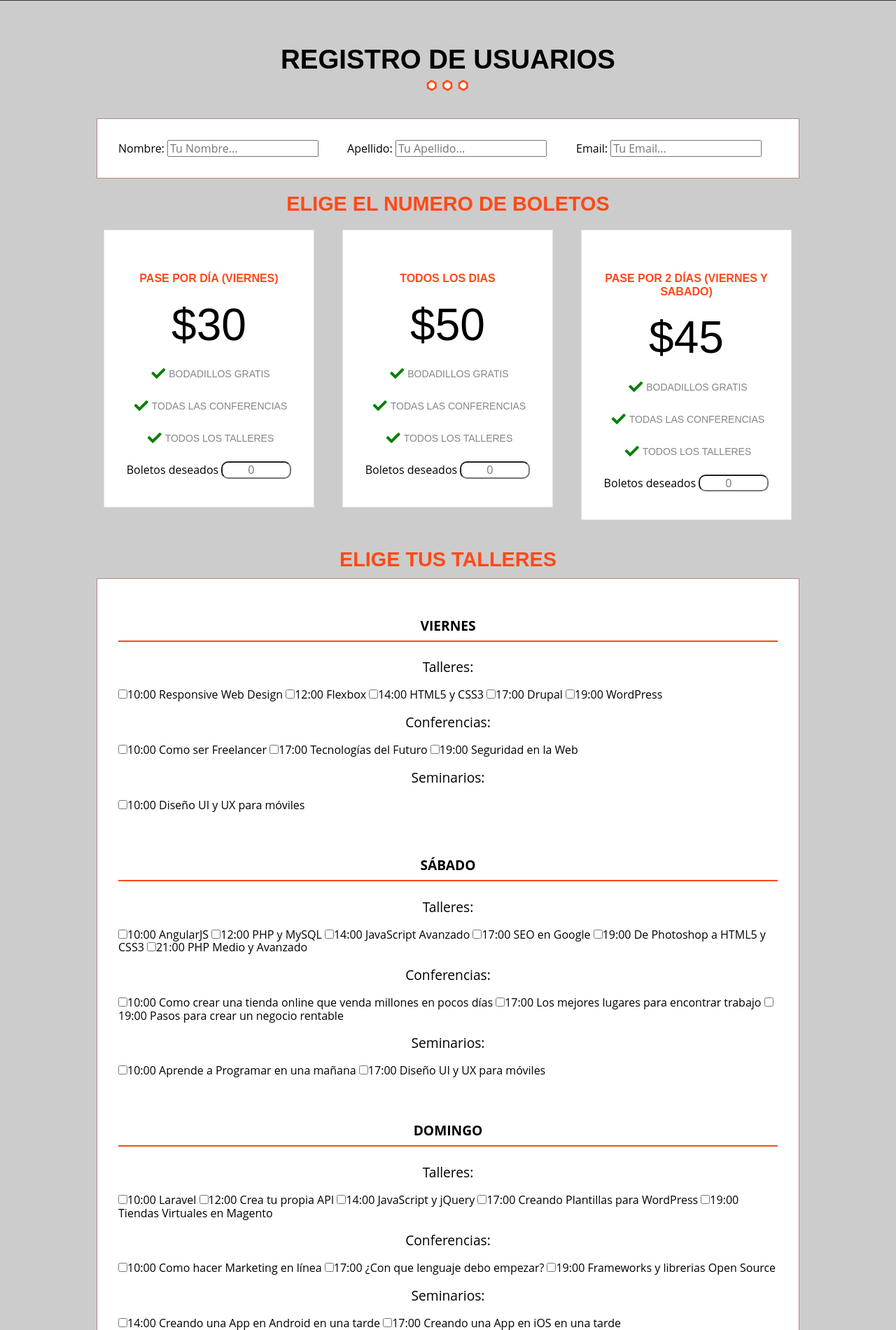
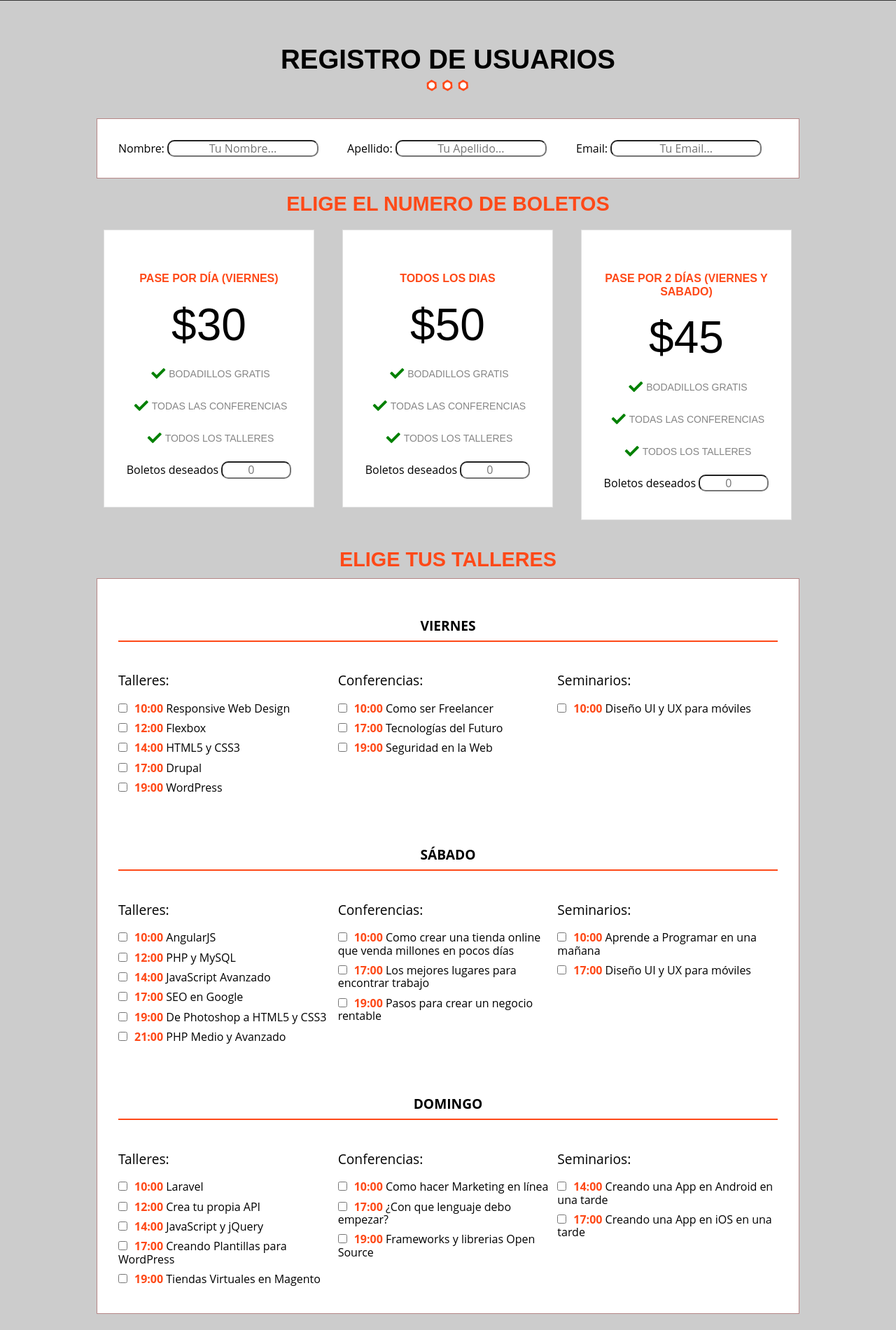
Before and after one commit to SimsonCult/sitiodeconferencia, a PHP site: page /registro.html in a window 1280 px wide. Shown: the part 875-2775 px from the top of the page at 70% size. Run offline with PHP 8.4, Linux system fonts and the light colour scheme; some libraries are stand-ins or nearby versions.

Commit message:
Update main.css

```diff
--- a/css/main.css
+++ b/css/main.css
@@ -973,6 +973,11 @@ fomr.registro label {
     font-weight: bold;
 }
 
+div#datosUsuarios input {
+    border-radius: 10px;
+    text-align: center;
+}
+
 h4 {
     text-align: center;
     text-transform: uppercase;
@@ -1007,8 +1012,34 @@ div.paquetes div.tabla-pecio input {
     margin: 10 px auto;
 }
 
-div.contenido-dia {
+.contenido-dia {
     padding: 20px;
+}
+
+@media only screen and (min-width: 768px) {
+    .contenido-dia>div {
+        float: left;
+        width: 33.3%;
+    }
+}
+
+.contenido-dia>div p {
+    text-align: left;
+}
+
+.contenido-dia>div label {
+    display: block;
+    margin-bottom: 10px;
+}
+
+.contenido-dia>div input {
+    margin-right: 10px;
+    padding: 10px;
+}
+
+.contenido-dia>div label time {
+    color: #fe4918;
+    font-weight: bold;
 }
 
 
```
